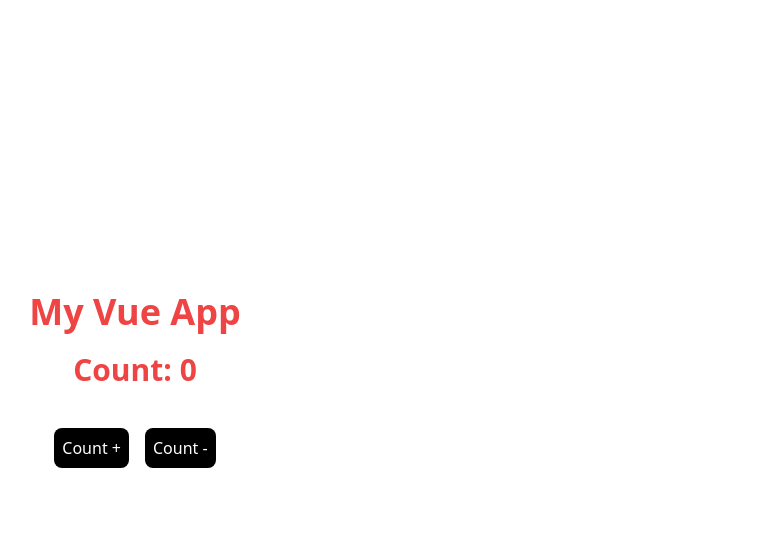
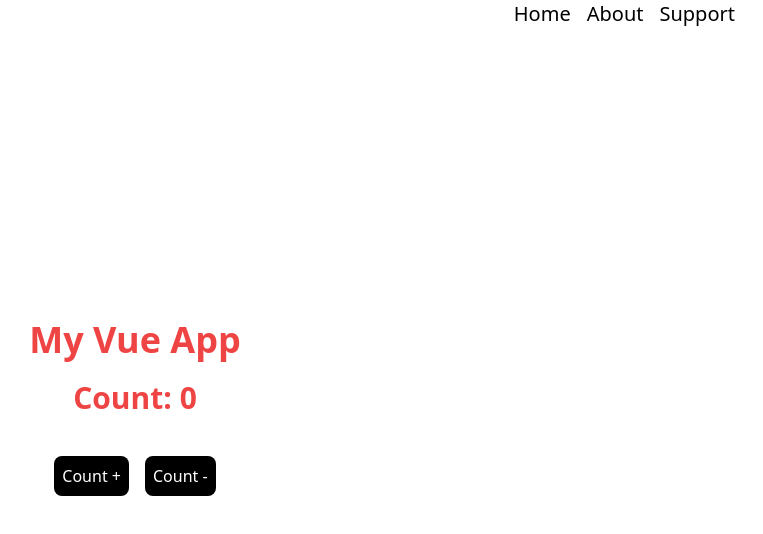
Before and after one commit to akdmousom/vue-counter-app, a Vue app: page / in a window 1280 px wide. Shown: the top 534 px of the page, without its empty margins (505-1268 px from the left). Built offline with nearby package versions, Linux system fonts and the light colour scheme.

Commit message:
How to impot components from components file

```diff
--- a/src/MyApp.vue
+++ b/src/MyApp.vue
@@ -1,6 +1,7 @@
 <script setup>
 
 import {ref} from 'vue'
+import HelloWorld from './components/AppHeader.vue';
 
 const count = ref(0)
 
@@ -27,6 +28,8 @@ const countMinus = () =>{
 
 <template >
 
+    <HelloWorld/>
+
     <div class="grid justify-center items-center min-h-screen my-auto">
 
         <div>
--- /dev/null
+++ b/src/components/AppHeader.vue
@@ -0,0 +1,21 @@
+<script setup>
+
+
+</script>
+
+
+<template>
+
+    <nav class="max-w-[1200px] mx-auto">
+        <ul class="flex gap-4 justify-end text-xl font-medium ">
+            <li>Home</li>
+            <li>About</li>
+            <li>Support</li>
+        </ul>
+    </nav>
+
+</template>
+
+
+<style scoped>
+</style>
```
